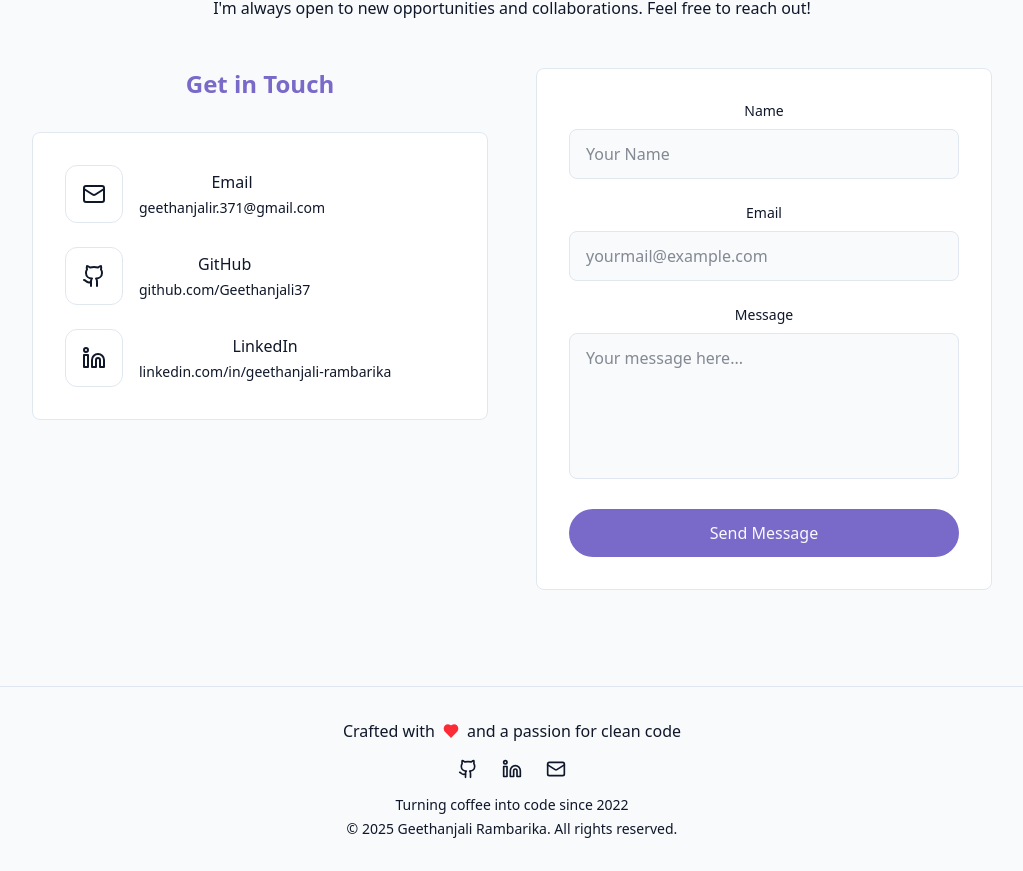
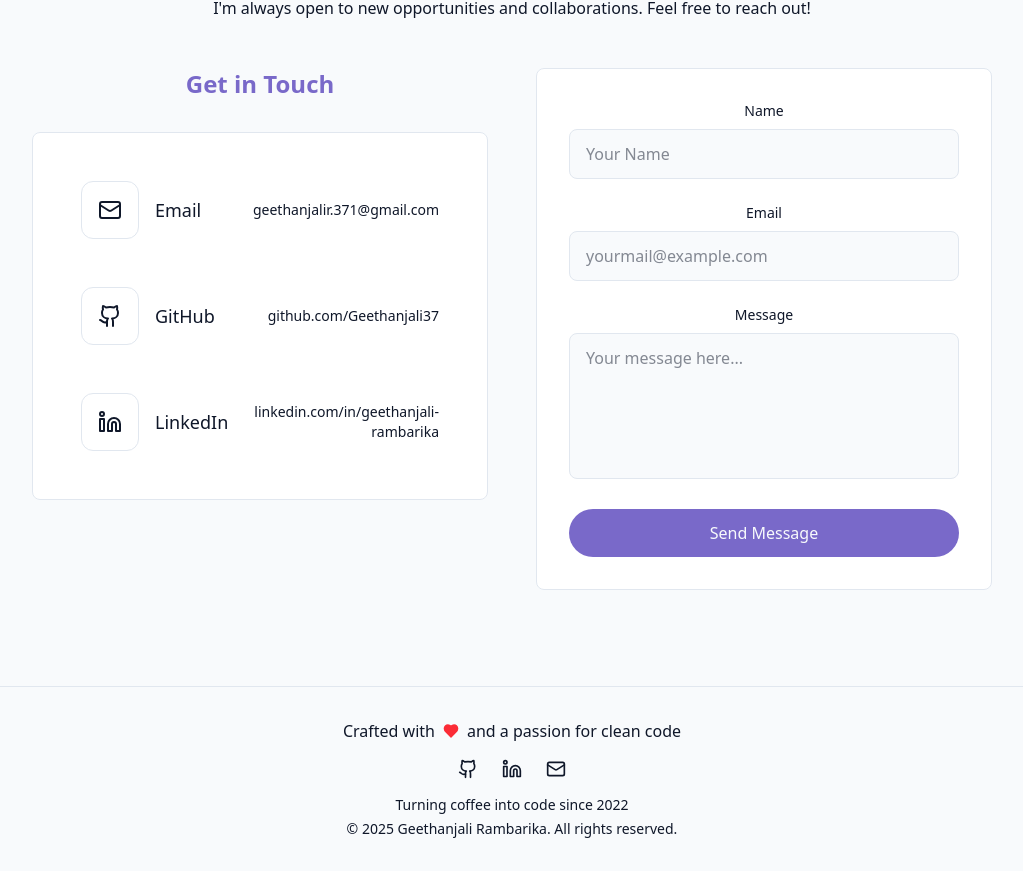
Before and after one commit to Geethanjali37/My-Portfolio, a React (Vite) app: page / in a window 1280 px wide. Shown: the part 7072-7943 px from the top of the page, without its empty margins (128-1151 px from the left). Built offline with nearby package versions, Linux system fonts and the light colour scheme.

Commit message:
Update ContactSection.jsx

```diff
--- a/src/components/ContactSection.jsx
+++ b/src/components/ContactSection.jsx
@@ -43,24 +43,26 @@ export const ContactSection = () => {
                         <h3 className="text-2xl font-semibold text-primary mb-8">
                             Get in Touch
                         </h3>
-                        <div className="bg-card rounded-lg p-8 border border-border space-y-6">
+                        <div className="bg-card rounded-lg p-8 border border-border">
+                            <div className="flex flex-col space-y-4">
                                 {contactLinks.map((link, index) => (
                                     <a
                                         key={index}
                                         href={link.url}
                                         target="_blank"
                                         rel="noopener noreferrer"
-                                    className="flex items-center gap-4 text-muted-foreground hover:text-primary transition-colors group"
+                                        className="flex items-center gap-4 text-muted-foreground hover:text-primary transition-colors group p-4 w-full hover:bg-primary/5 rounded-lg"
                                     >
                                         <div className="p-4 rounded-xl border border-border group-hover:border-primary group-hover:bg-primary/10 transition-colors">
                                             {link.icon}
                                         </div>
-                                    <div className="space-y-1">
-                                        <div className="font-medium">{link.name}</div>
-                                        <div className="text-sm">{link.text}</div>
+                                        <div className="flex flex-row items-center justify-between flex-1">
+                                            <div className="font-medium text-lg">{link.name}</div>
+                                            <div className="text-sm text-muted-foreground group-hover:text-primary/80 text-right">{link.text}</div>
                                         </div>
                                     </a>
                                 ))}
+                            </div>
                         </div>
                     </div>
 
```
Lines whose indentation alone changed are shown as unchanged.
